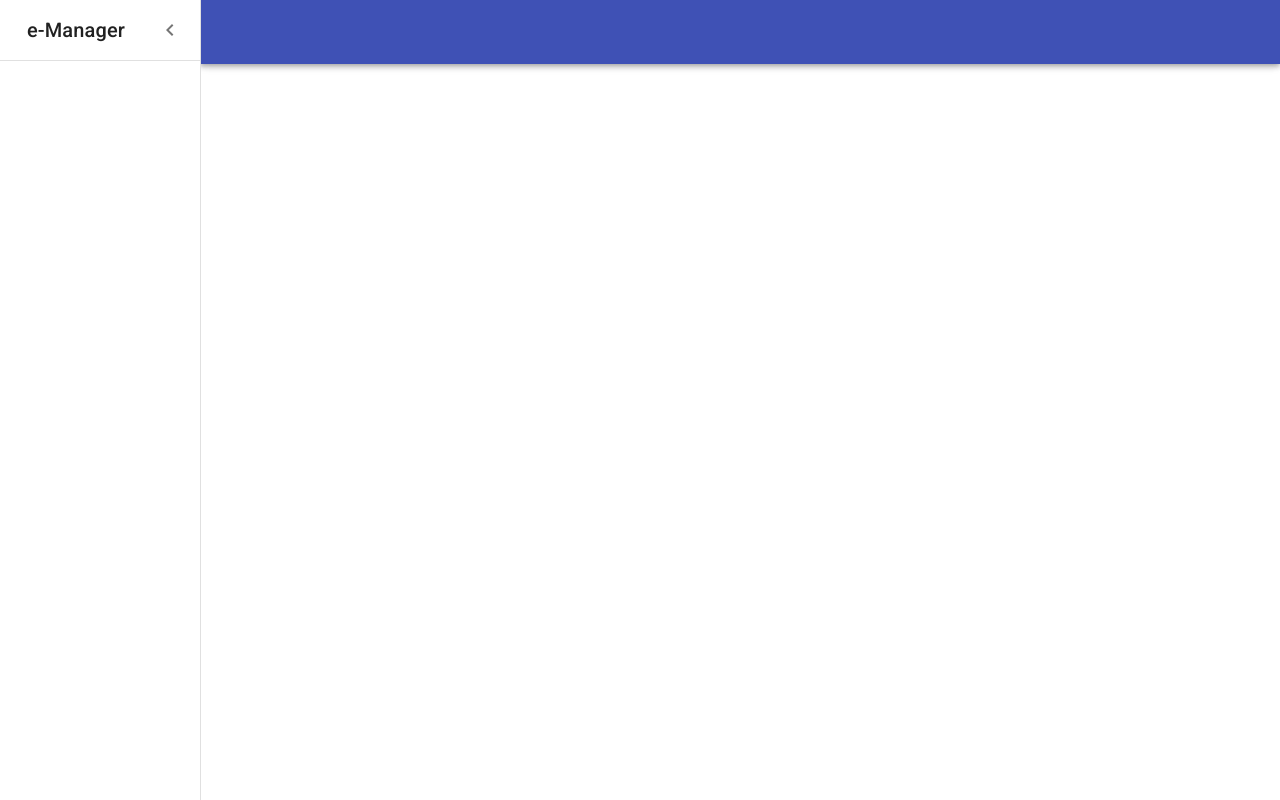
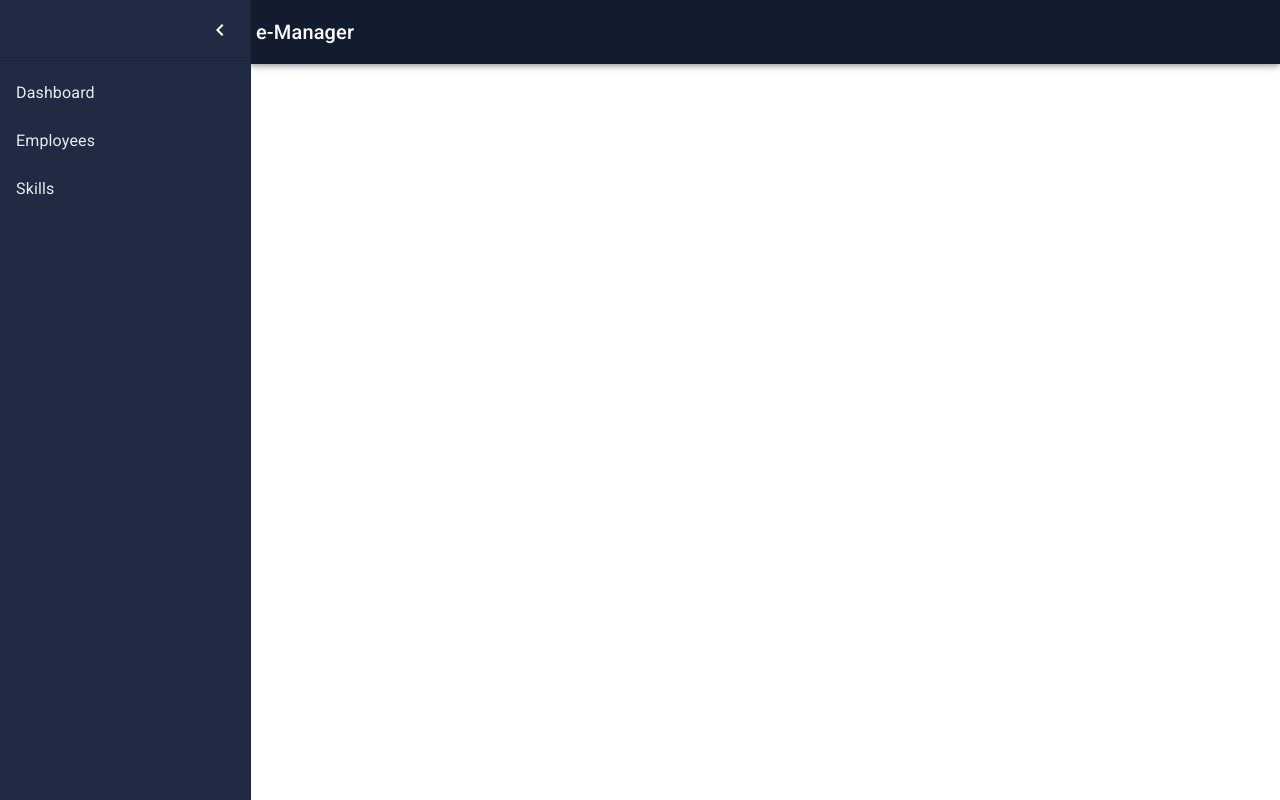
Before and after one commit to WIllChengster/Employee-Manager, a React (Create React App) app: page / in a window 1280 px wide. Built offline with nearby package versions, Linux system fonts and the light colour scheme.

Commit message:
adding list items

```diff
--- a/package.json
+++ b/package.json
@@ -17,6 +17,7 @@
     "clsx": "^1.1.1",
     "react": "^16.13.1",
     "react-dom": "^16.13.1",
+    "react-router-dom": "^5.2.0",
     "react-scripts": "3.4.3",
     "typescript": "^4.0.3"
   },
--- a/src/App.tsx
+++ b/src/App.tsx
@@ -4,7 +4,7 @@ import TopAppBar from './components/TopAppBar'
 import AppDrawer from './components/AppDrawer'
 import Theming from './components/Theming'
 
-const drawerWidth = 200
+const drawerWidth = 250
 
 const App = () => {
 
--- a/src/components/AppDrawer.tsx
+++ b/src/components/AppDrawer.tsx
@@ -1,10 +1,12 @@
 import React from 'react'
+import clsx from 'clsx'
 import { makeStyles, useTheme } from '@material-ui/core/styles'
 import Drawer from '@material-ui/core/Drawer'
 import IconButton from '@material-ui/core/IconButton'
 import ChevronLeftIcon from '@material-ui/icons/ChevronLeft'
 import Typography from '@material-ui/core/Typography'
 import Divider from '@material-ui/core/Divider'
+import DrawerList from './DrawerList'
 type AppDrawerProps = {
     drawerOpen: boolean,
     drawerWidth: number,
@@ -20,19 +22,18 @@ const AppDrawer = ({ drawerOpen, drawerWidth, setDrawerOpen }: AppDrawerProps) =
         },
         drawerPaper: {
             width: drawerWidth,
+            backgroundColor: theme.palette.primary.light
         },
         hide: {
             display: 'none',
         },
         drawerHeader: {
             display: 'flex',
-            justifyContent: 'space-evenly',
-            alignItems: 'center',
+            justifyContent: 'flex-end',
             margin: theme.spacing(3)
         },
-        title: {
-            flexGrow: 1,
-            textAlign: 'center'
+        white: {
+            color: 'white'
         }
     })
 
@@ -49,17 +50,12 @@ const AppDrawer = ({ drawerOpen, drawerWidth, setDrawerOpen }: AppDrawerProps) =
             }}
         >
             <div className={classes.drawerHeader}>
-                <Typography
-                    variant="h6"
-                    className={classes.title}
-                >
-                    e-Manager
-                </Typography>
-                <IconButton onClick={() => setDrawerOpen()}>
+                <IconButton className={classes.white} onClick={() => setDrawerOpen()}>
                     <ChevronLeftIcon />
                 </IconButton>
             </div>
             <Divider/>
+            <DrawerList/>
         </Drawer>
     )
 }
--- /dev/null
+++ b/src/components/DrawerList.tsx
@@ -0,0 +1,35 @@
+import React from 'react'
+import List from '@material-ui/core/List'
+import ListItem from '@material-ui/core/ListItem'
+import ListItemText from '@material-ui/core/ListItemText'
+const DrawerList = () => {
+    const links = [
+        {
+            text: 'Dashboard',
+            link: '/',
+        },
+        {
+            text: 'Employees',
+            link: '/employees',
+        },
+        {
+            text: 'Skills',
+            link: '/skills',
+        }
+    ]
+
+    const linkMap = links.map( (item, index) => {
+        return (
+            <ListItem button key={index} >
+                <ListItemText primary={item.text} />
+            </ListItem>
+        )
+    })
+    return (
+        <List>
+            {linkMap}
+        </List>
+    )
+}
+
+export default DrawerList
--- a/src/components/Theming.tsx
+++ b/src/components/Theming.tsx
@@ -7,7 +7,15 @@ type ThemingProps = {
 
 const themeInstance = createMuiTheme({
     spacing: 2,
-
+    palette: {
+        primary: {
+            main: '#131c2e',
+            light: '#202b43'
+        },
+        text: {
+            primary: '#e5ebef'
+        }
+    }
 })
 
 const Theming = ({children}: ThemingProps) => {
--- a/src/components/TopAppBar.tsx
+++ b/src/components/TopAppBar.tsx
@@ -65,9 +65,7 @@ const TopAppBar = ({ drawerOpen, drawerWidth, setDrawerOpen }: TopAppBarProps) =
                 </IconButton>
                 <Typography
                     variant="h6"
-                    className={clsx(classes.title, {
-                        [classes.hide]: drawerOpen
-                    })}
+                    className={classes.title}
                 >
                     e-Manager
                 </Typography>
```
Also changed, not shown: 1 other file (tests, documents, lock files or other folders).
